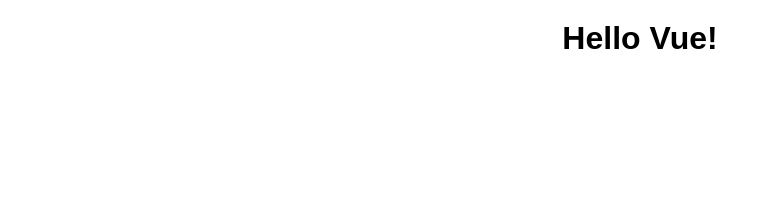
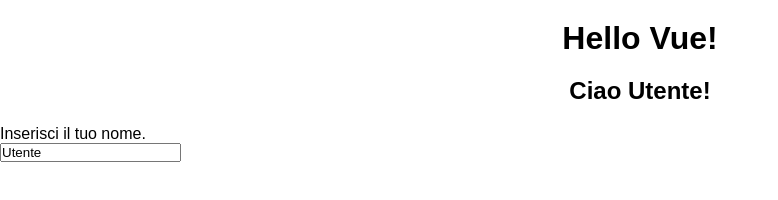
Before and after one commit to marcocampisi/vue-hello, a plain HTML site: page index.html in a window 1280 px wide. Shown: the whole page, without its empty margins (0-778 px from the left). Drawn offline with nearby package versions, Linux system fonts and the light colour scheme.

Commit message:
Add input field

```diff
--- a/css/style.css
+++ b/css/style.css
@@ -3,7 +3,7 @@
 
 /* MAIN */
 
-h1.text-center {
+.text-center {
     text-align: center;
     margin: 20px 0;
 }
--- a/index.html
+++ b/index.html
@@ -17,6 +17,11 @@
         <h1 class="text-center">
             {{ hello }}
         </h1>
+        <h2 class="text-center">
+            Ciao {{ name }}!
+        </h2>
+        <p>Inserisci il tuo nome.</p>
+        <input type="text" v-model="name">
     </div>
     <script type="text/javascript" src="js/main.js"></script>
 </body>
--- a/js/main.js
+++ b/js/main.js
@@ -3,7 +3,8 @@ const { createApp } = Vue;
 const app = createApp({
     data() {
         return {
-        hello : 'Hello Vue!'
+        hello : 'Hello Vue!',
+        name : 'Utente'
         }
     }
 }).mount('#app');
```
